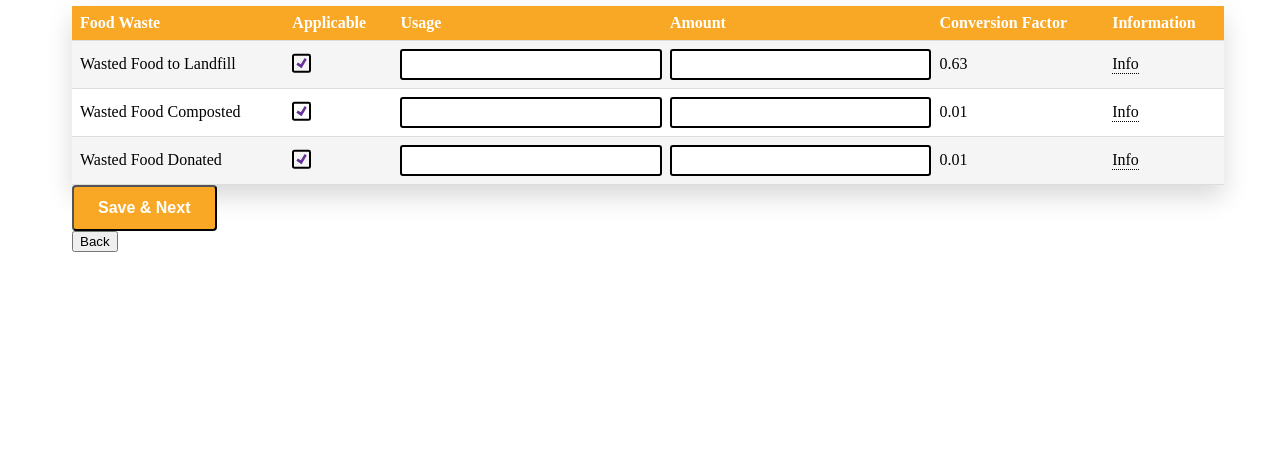
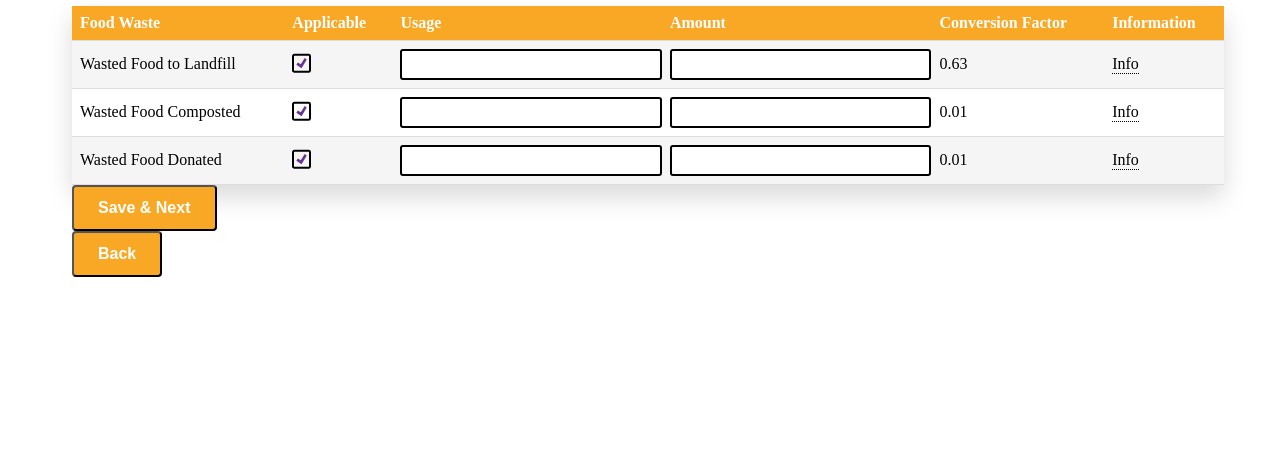
Before and after one commit to UofG-sh28/Brewdog-PFL, a Django app: page /my/calculator/?progress=1 in a window 1280 px wide. Shown: the part 276-752 px from the top of the page. Run offline with Django 4.2, Linux system fonts and the light colour scheme.

Commit message:
Added styling to back button

```diff
--- a/pfl_calculator/templates/calculator_site/calculator.html
+++ b/pfl_calculator/templates/calculator_site/calculator.html
@@ -51,7 +51,7 @@
 {% if progress_back|add:1 %}
     <form action="/my/calculator/?progress={{progress_back}}" enctype="multipart/form-data"  method="post">
         {% csrf_token %}
-        <input type="submit" value="Back">
+        <input class="shine-button" type="submit" value="Back">
     </form>
 {% endif %}
 {% endblock %}
```
